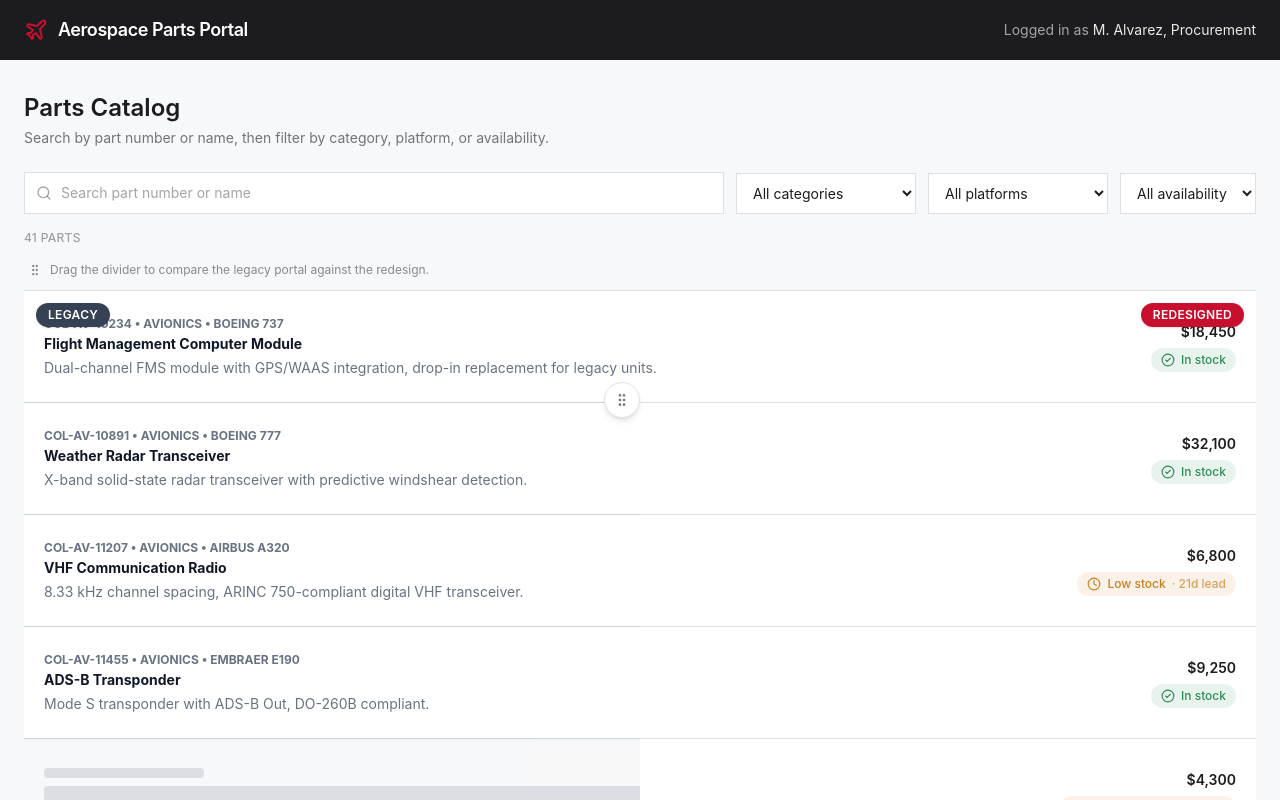
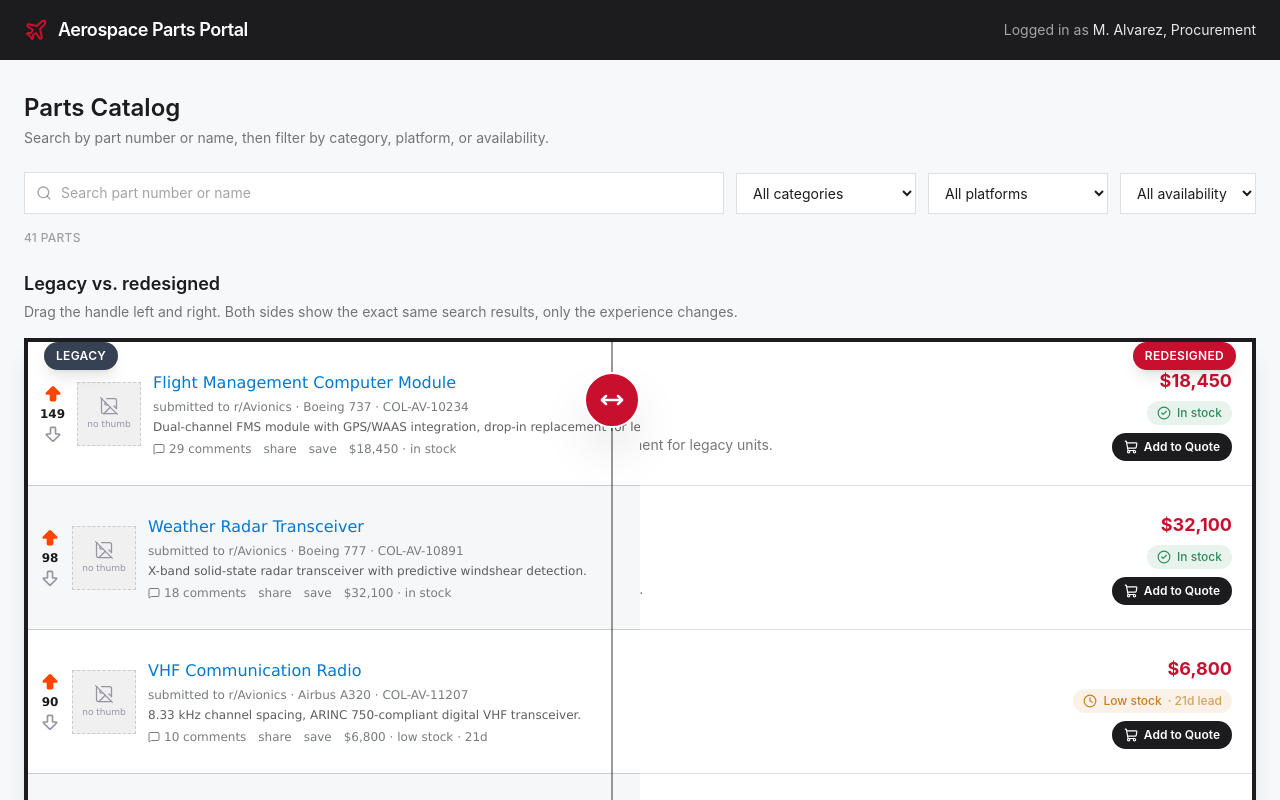
Before and after one commit to rcrabt1/aerospace-portal, a React (Vite) app: page / in a window 1280 px wide. Shown: the top 800 px of the page. Built offline with nearby package versions, Linux system fonts and the light colour scheme.

Commit message:
Restyle drag lens: old-Reddit legacy vs. Amazon-style redesign, make divider prominent

```diff
--- a/src/components/catalog/CompareLens.jsx
+++ b/src/components/catalog/CompareLens.jsx
@@ -1,5 +1,5 @@
 import { useCallback, useEffect, useRef, useState } from 'react';
-import { GripVertical } from 'lucide-react';
+import { MoveHorizontal } from 'lucide-react';
 import LegacyResultsGrid from './LegacyResultsGrid.jsx';
 import RedesignedResultsGrid from './RedesignedResultsGrid.jsx';
 
@@ -36,20 +36,26 @@ export default function CompareLens({ results }) {
   };
 
   return (
-    <div>
-      <div className="flex items-center gap-2 px-1 pt-4 text-xs text-chrome/50">
-        <GripVertical className="h-3.5 w-3.5" />
-        Drag the divider to compare the legacy portal against the redesign.
-      </div>
+    <div className="mt-6">
+      <h2 className="text-lg font-semibold text-chrome">Legacy vs. redesigned</h2>
+      <p className="mt-1 text-sm text-chrome/60">
+        Drag the handle left and right. Both sides show the exact same search results, only the
+        experience changes.
+      </p>
+
       <div
         ref={containerRef}
-        className="relative mt-3 select-none border-y border-hairline"
+        className="relative mt-4 select-none border-4 border-chrome shadow-xl"
       >
-        <div className="absolute left-3 top-3 z-20 rounded-full bg-gray-700 px-3 py-1 text-xs font-semibold uppercase tracking-wide text-white shadow">
-          Legacy
-        </div>
-        <div className="absolute right-3 top-3 z-20 rounded-full bg-accent px-3 py-1 text-xs font-semibold uppercase tracking-wide text-white shadow">
-          Redesigned
+        <div className="sticky top-4 z-20 h-0 overflow-visible">
+          <div className="pointer-events-none flex justify-between px-4">
+            <span className="rounded-full bg-gray-700 px-3 py-1.5 text-xs font-semibold uppercase tracking-wide text-white shadow-lg">
+              Legacy
+            </span>
+            <span className="rounded-full bg-accent px-3 py-1.5 text-xs font-semibold uppercase tracking-wide text-white shadow-lg">
+              Redesigned
+            </span>
+          </div>
         </div>
 
         <RedesignedResultsGrid results={results} />
@@ -65,14 +71,15 @@ export default function CompareLens({ results }) {
           className="absolute inset-y-0 z-10 flex w-0 justify-center"
           style={{ left: `${position}%` }}
         >
-          <div className="h-full w-0.5 bg-chrome" />
+          <div className="h-full w-1 bg-accent shadow-[0_0_0_1px_rgba(0,0,0,0.4)]" />
           <button
             type="button"
             aria-label="Drag to compare legacy and redesigned catalog"
             onPointerDown={handlePointerDown}
-            className="sticky top-1/2 flex h-9 w-9 shrink-0 -translate-x-1/2 -translate-y-1/2 cursor-col-resize touch-none items-center justify-center rounded-full border border-hairline bg-white shadow-md"
+            className="sticky top-1/2 flex h-14 w-14 shrink-0 -translate-x-1/2 -translate-y-1/2 cursor-col-resize touch-none items-center justify-center rounded-full border-2 border-white bg-accent shadow-2xl"
           >
-            <GripVertical className="h-4 w-4 text-chrome/60" />
+            <span className="absolute inset-0 -z-10 animate-ping rounded-full bg-accent/50" />
+            <MoveHorizontal className="h-6 w-6 text-white" strokeWidth={2.5} />
           </button>
         </div>
       </div>
--- a/src/components/catalog/LegacyResultsGrid.jsx
+++ b/src/components/catalog/LegacyResultsGrid.jsx
@@ -1,45 +1,57 @@
-import { Star } from 'lucide-react';
+import { ArrowBigUp, ArrowBigDown, ImageOff, MessageSquare } from 'lucide-react';
+import { votesFor } from '../../data/categoryIcons.js';
 
 const STOCK_LABEL = {
-  'in-stock': { text: 'In Stock', className: 'text-green-600' },
-  'low-stock': { text: 'Low Stock', className: 'text-yellow-600' },
-  backordered: { text: 'Backordered', className: 'text-red-600' },
+  'in-stock': 'in stock',
+  'low-stock': 'low stock',
+  backordered: 'backordered',
 };
 
-function SkeletonCard() {
-  return (
-    <div className="flex h-28 animate-pulse items-center gap-4 border-b border-gray-200 bg-gray-50 px-5">
-      <div className="min-w-0 flex-1">
-        <div className="h-2.5 w-40 rounded bg-gray-300" />
-        <div className="mt-2 h-4 w-2/3 rounded bg-gray-300" />
-        <div className="mt-2 h-3 w-1/2 rounded bg-gray-200" />
-      </div>
-      <div className="flex shrink-0 flex-col items-end gap-2">
-        <div className="h-4 w-14 rounded bg-gray-300" />
-        <div className="h-3 w-16 rounded bg-gray-200" />
-      </div>
-    </div>
-  );
+const REDDIT_FONT = { fontFamily: 'Verdana, Geneva, Arial, sans-serif' };
+
+function subreddit(category) {
+  return 'r/' + category.replace(/\s+/g, '');
 }
 
-function LegacyCard({ part }) {
-  const stock = STOCK_LABEL[part.stock];
+function RedditRow({ part, index }) {
+  const votes = votesFor(part.id);
+  const stockText = STOCK_LABEL[part.stock];
   return (
-    <div className="flex h-28 items-center gap-4 border-b border-gray-300 bg-white px-5 shadow-sm">
+    <div
+      className={`flex h-36 items-center gap-3 border-b border-[#ccc] px-3 ${
+        index % 2 === 0 ? 'bg-white' : 'bg-[#f6f7f8]'
+      }`}
+      style={REDDIT_FONT}
+    >
+      <div className="flex shrink-0 flex-col items-center gap-0.5 text-[#9494a3]">
+        <ArrowBigUp className="h-5 w-5 fill-[#ff4500] text-[#ff4500]" />
+        <span className="text-xs font-bold text-[#1a1a1b]">{votes}</span>
+        <ArrowBigDown className="h-5 w-5" />
+      </div>
+
+      <div className="flex h-16 w-16 shrink-0 flex-col items-center justify-center gap-0.5 border border-dashed border-[#ccc] bg-[#f0f0f0]">
+        <ImageOff className="h-5 w-5 text-[#9494a3]" strokeWidth={1.5} />
+        <span className="text-[9px] text-[#9494a3]">no thumb</span>
+      </div>
+
       <div className="min-w-0 flex-1">
-        <p className="text-xs font-bold uppercase text-gray-500">
-          {part.id} &bull; {part.category} &bull; {part.platform}
+        <h3 className="truncate text-base font-medium text-[#0079d3]">{part.name}</h3>
+        <p className="mt-1 truncate text-xs text-[#787c7e]">
+          submitted to {subreddit(part.category)} &middot; {part.platform} &middot; {part.id}
         </p>
-        <h3 className="mt-0.5 truncate text-sm font-bold text-gray-900">{part.name}</h3>
-        <p className="mt-1 line-clamp-1 text-sm text-gray-500">{part.description}</p>
-      </div>
-      <div className="flex shrink-0 flex-col items-end gap-1">
-        <span className="text-sm font-bold text-gray-900">${part.price.toLocaleString()}</span>
-        <p className={`text-xs font-semibold ${stock.className}`}>{stock.text}</p>
-        <button type="button" disabled className="inline-flex items-center gap-1 text-xs text-gray-400">
-          <Star className="h-3 w-3" />
-          Favorite
-        </button>
+        <p className="mt-1 line-clamp-1 text-xs text-[#1a1a1b]/70">{part.description}</p>
+        <div className="mt-1.5 flex items-center gap-3 text-xs text-[#787c7e]">
+          <span className="flex items-center gap-1">
+            <MessageSquare className="h-3 w-3" />
+            {Math.max(1, votes % 40)} comments
+          </span>
+          <span>share</span>
+          <span>save</span>
+          <span className="text-[#787c7e]">
+            ${part.price.toLocaleString()} &middot; {stockText}
+            {part.leadTimeDays > 0 ? ` · ${part.leadTimeDays}d` : ''}
+          </span>
+        </div>
       </div>
     </div>
   );
@@ -47,13 +59,16 @@ function LegacyCard({ part }) {
 
 export default function LegacyResultsGrid({ results }) {
   return (
-    <div className="bg-gray-100">
-      {results.map((part, i) =>
-        i % 5 === 4 ? <SkeletonCard key={part.id} /> : <LegacyCard key={part.id} part={part} />
-      )}
+    <div className="bg-[#dae0e6]">
+      {results.map((part, i) => (
+        <RedditRow key={part.id} part={part} index={i} />
+      ))}
       {results.length === 0 && (
-        <p className="flex h-28 items-center justify-center text-sm text-gray-500">
-          No parts match those filters.
+        <p
+          className="flex h-36 items-center justify-center text-sm text-[#787c7e]"
+          style={REDDIT_FONT}
+        >
+          no posts match those filters.
         </p>
       )}
     </div>
--- a/src/components/catalog/PartCard.jsx
+++ b/src/components/catalog/PartCard.jsx
@@ -1,20 +1,51 @@
+import { Star, ShoppingCart } from 'lucide-react';
+import { CATEGORY_ICONS, ratingFor } from '../../data/categoryIcons.js';
 import StockBadge from './StockBadge.jsx';
 
 export default function PartCard({ part }) {
+  const Icon = CATEGORY_ICONS[part.category];
+  const { stars, reviewCount } = ratingFor(part.id);
+  const fullStars = Math.floor(stars);
+
   return (
-    <div className="flex h-28 items-center gap-4 border-b border-hairline bg-white px-5">
+    <div className="flex h-36 items-center gap-4 border-b border-hairline bg-white px-5">
+      <div className="flex h-24 w-24 shrink-0 items-center justify-center rounded border border-hairline bg-surface">
+        <Icon className="h-10 w-10 text-chrome/40" strokeWidth={1.5} />
+      </div>
+
       <div className="min-w-0 flex-1">
-        <p className="text-xs font-medium uppercase tracking-wide text-chrome/50">
+        <p className="text-xs font-medium uppercase tracking-wide text-chrome/40">
           {part.id} · {part.category} · {part.platform}
         </p>
         <h3 className="mt-0.5 truncate text-sm font-semibold text-chrome">{part.name}</h3>
+        <div className="mt-1 flex items-center gap-1.5">
+          <div className="flex text-warning">
+            {Array.from({ length: 5 }).map((_, i) => (
+              <Star
+                key={i}
+                className="h-3.5 w-3.5"
+                fill={i < fullStars ? 'currentColor' : 'none'}
+                strokeWidth={1.5}
+              />
+            ))}
+          </div>
+          <span className="text-xs text-chrome/50">{reviewCount.toLocaleString()} ratings</span>
+        </div>
         <p className="mt-1 line-clamp-1 text-sm text-chrome/60">{part.description}</p>
       </div>
+
       <div className="flex shrink-0 flex-col items-end gap-1.5">
-        <span className="whitespace-nowrap text-sm font-semibold text-chrome">
+        <span className="whitespace-nowrap text-lg font-bold text-accent">
           ${part.price.toLocaleString()}
         </span>
         <StockBadge stock={part.stock} leadTimeDays={part.leadTimeDays} />
+        <button
+          type="button"
+          className="mt-0.5 flex items-center gap-1.5 whitespace-nowrap rounded-full bg-chrome px-3 py-1.5 text-xs font-semibold text-white"
+        >
+          <ShoppingCart className="h-3.5 w-3.5" />
+          Add to Quote
+        </button>
       </div>
     </div>
   );
--- a/src/components/catalog/RedesignedResultsGrid.jsx
+++ b/src/components/catalog/RedesignedResultsGrid.jsx
@@ -7,7 +7,7 @@ export default function RedesignedResultsGrid({ results }) {
         <PartCard key={part.id} part={part} />
       ))}
       {results.length === 0 && (
-        <p className="flex h-28 items-center justify-center text-sm text-chrome/50">
+        <p className="flex h-36 items-center justify-center text-sm text-chrome/50">
           No parts match those filters.
         </p>
       )}
--- /dev/null
+++ b/src/data/categoryIcons.js
@@ -0,0 +1,41 @@
+import {
+  CircuitBoard,
+  Droplet,
+  Disc,
+  Flame,
+  Armchair,
+  Zap,
+  Compass,
+  Fuel,
+} from 'lucide-react';
+
+export const CATEGORY_ICONS = {
+  Avionics: CircuitBoard,
+  Hydraulics: Droplet,
+  'Landing Gear': Disc,
+  'Engine Components': Flame,
+  'Cabin Interiors': Armchair,
+  'Electrical Systems': Zap,
+  'Flight Controls': Compass,
+  'Fuel Systems': Fuel,
+};
+
+function hashString(str) {
+  let hash = 0;
+  for (let i = 0; i < str.length; i++) {
+    hash = (hash * 31 + str.charCodeAt(i)) >>> 0;
+  }
+  return hash;
+}
+
+export function ratingFor(partId) {
+  const hash = hashString(partId);
+  const stars = 3.5 + (hash % 15) / 10;
+  const reviewCount = 40 + (hash % 900);
+  return { stars: Math.min(5, Math.round(stars * 10) / 10), reviewCount };
+}
+
+export function votesFor(partId) {
+  const hash = hashString(partId);
+  return 12 + (hash % 240);
+}
```
